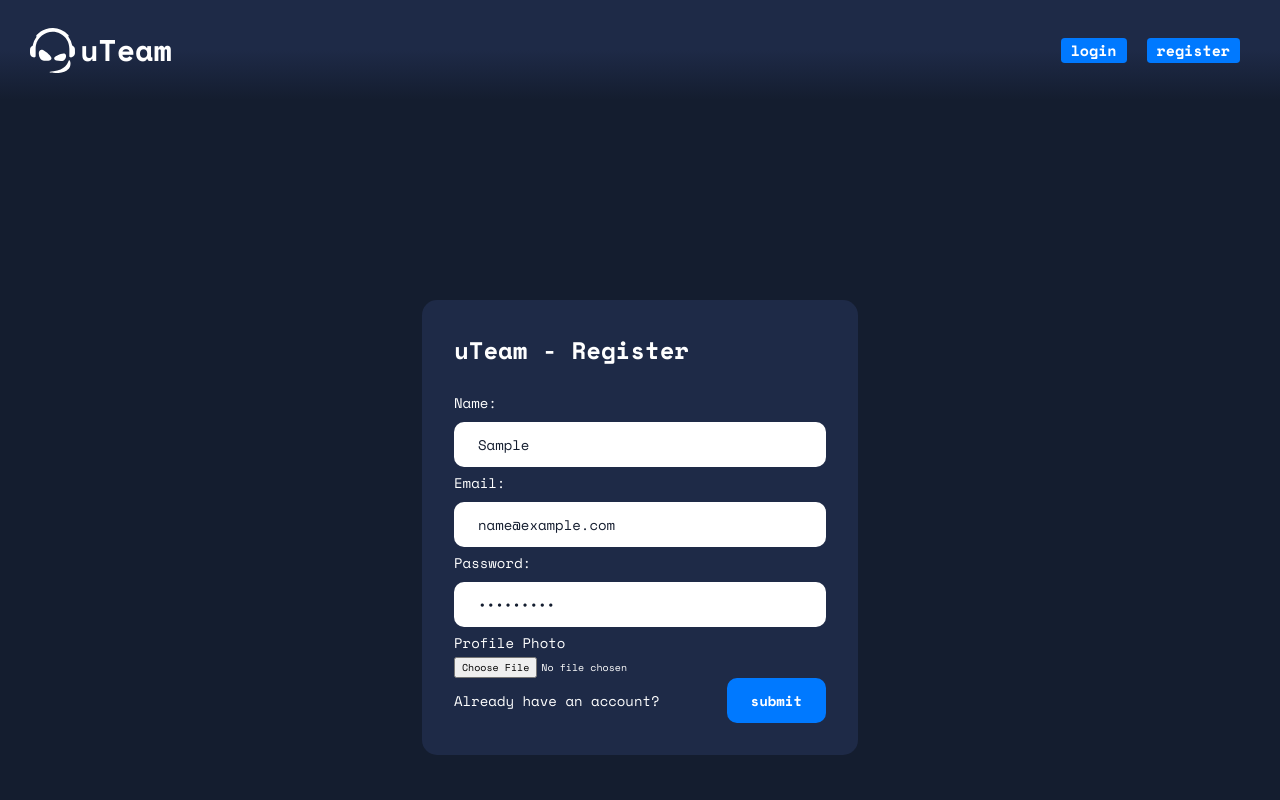
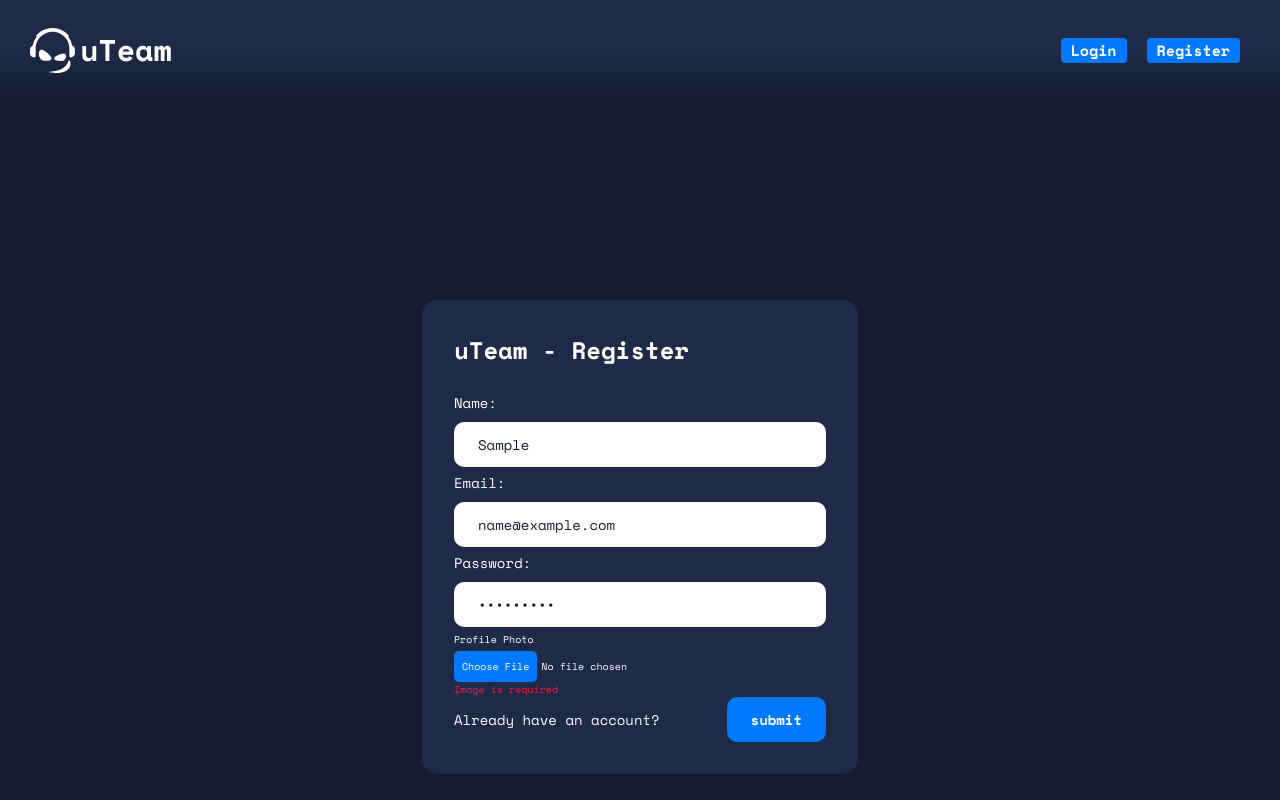
Before and after one commit to petarjs/uteam-2, a React (Create React App) app: page /register in a window 1280 px wide. Both pictures are taken after typing "Sample", "name@example.com", "Sample123" into the empty fields and a click on the input "submit". Built offline with nearby package versions, Linux system fonts and the light colour scheme; no server answers.

Commit message:
made all requested changes for [TEAM-2][TEAM-4][TEAM-3][TEAM-15]

```diff
--- a/src/App.jsx
+++ b/src/App.jsx
@@ -5,7 +5,6 @@ import { BrowserRouter, Routes, Route } from 'react-router-dom';
 import './App.scss';
 
 import Login from './components/features/Login/Login.jsx';
-import Logout from './components/features/Logout/Logout.jsx';
 import PendingApproval from './components/features/PendingApproval/PendingApproval.jsx';
 import Register from './components/features/Register/Register.jsx';
 import AsideMenu from './components/Layout/AsideMenu/AsideMenu.jsx';
@@ -31,7 +30,7 @@ function App() {
         <AsideMenu />
         <MainContent>
           <Routes>
-            <Route path="/" element={<Login />} />
+            <Route path="/" element={<PendingApproval />} />
             <Route path="/login" element={<Login />} />
             <Route path="/register" element={<Register />} />
             <Route path="/logout" element={<Login />} />
--- a/src/components/Layout/Topbar/TopBar.jsx
+++ b/src/components/Layout/Topbar/TopBar.jsx
@@ -1,21 +1,34 @@
 import { HStack, Spacer, Icon, Heading, Flex } from '@chakra-ui/react';
-import PropTypes from 'prop-types'; // ES6
 import { FaTeamspeak } from 'react-icons/fa';
 
 import TopBarLink from './TopBarLink';
 
 import { useAuthContext } from 'context/AuthContext.jsx';
 
-function TopBar({ setIsLogged }) {
-  const { handleLogout, isUserLoggedIn } = useAuthContext();
-  const guestLinks = ['login', 'register'];
-  const userLinks = ['logout', 'my-profile'];
+function TopBar() {
+  const { isUserLoggedIn, handleLogout } = useAuthContext();
+  const guestLinks = [
+    {
+      text: 'Login',
+      href: '/login',
+    },
+    {
+      text: 'Register',
+      href: '/register',
+    },
+  ];
+  const userLinks = [
+    {
+      text: 'Logout',
+      href: '/logout',
+      onClick: () => handleLogout(),
+    },
+    {
+      text: 'My Profile',
+      href: '/my-profile',
+    },
+  ];
   const links = isUserLoggedIn ? userLinks : guestLinks;
-
-  const navBarHandleLogout = () => {
-    handleLogout();
-    setIsLogged(false);
-  };
 
   return (
     <HStack
@@ -37,8 +50,13 @@ function TopBar({ setIsLogged }) {
       <Spacer />
       <HStack>
         <Flex alignItems="flex-end" flexDir={{ base: 'column', smmd: 'row' }}>
-          {links.map((linkText, index) => (
-            <TopBarLink text={linkText} key={index} handleLogout={navBarHandleLogout} />
+          {links.map((linkObj, index) => (
+            <TopBarLink
+              text={linkObj.text}
+              href={linkObj.href}
+              onClick={linkObj.onClick}
+              key={index}
+            />
           ))}
         </Flex>
       </HStack>
@@ -46,8 +64,4 @@ function TopBar({ setIsLogged }) {
   );
 }
 
-TopBar.propTypes = {
-  isUserLoggedIn: PropTypes.bool,
-};
-
 export default TopBar;
--- a/src/components/Layout/Topbar/TopBarLink.jsx
+++ b/src/components/Layout/Topbar/TopBarLink.jsx
@@ -1,15 +1,9 @@
 import { Button, Text } from '@chakra-ui/react';
 import { Link } from 'react-router-dom';
 
-function TopBarLink({ handleLogout, text, index }) {
+function TopBarLink({ text, href, onClick }) {
   return (
-    <Link
-      key={index}
-      to={`/${text}`}
-      onClick={() => {
-        if (text === 'logout') handleLogout();
-      }}
-    >
+    <Link to={href ?? '#'} onClick={onClick ?? console.log()}>
       <Button
         m=".2rem 0 .2rem 1rem"
         bg="color.buttonBlue"
--- a/src/components/features/Login/Login.jsx
+++ b/src/components/features/Login/Login.jsx
@@ -3,7 +3,6 @@ import clsx from 'clsx';
 import { useState } from 'react';
 import { Link } from 'react-router-dom';
 
-import AsideMenu from 'components/Layout/AsideMenu/AsideMenu';
 import { useAuthContext } from 'context/AuthContext.jsx';
 import useInput from 'hooks/useInput.jsx';
 import { isEmail, isPassword } from 'utils/validation';
@@ -50,10 +49,6 @@ const Login = () => {
     resetEmailInput();
     resetPasswordInput();
   };
-
-  if (isUserLoggedIn) {
-    return <AsideMenu isLogged={isUserLoggedIn} />;
-  }
 
   return (
     <section className="login">
--- a/src/components/features/Logout/Logout.jsx
+++ /dev/null
@@ -1,9 +0,0 @@
-function Logout() {
-  return (
-    <div>
-      <p>Logout!</p>
-    </div>
-  );
-}
-
-export default Logout;
--- a/src/components/features/Register/Register.jsx
+++ b/src/components/features/Register/Register.jsx
@@ -1,21 +1,18 @@
-import axios from 'axios';
 import { useState } from 'react';
 import { useForm } from 'react-hook-form';
-import { useNavigate } from 'react-router';
 import { Link } from 'react-router-dom';
 
-import { API_ENDPOINT } from '../../../config/config.js';
+import { useAuthContext } from 'context/AuthContext.jsx';
 
 import './Register.scss';
 
 const Registration = () => {
+  const { handleRegister } = useAuthContext();
   const [userData, setUserData] = useState({
     identifier: '',
     password: '',
     file: [],
   });
-
-  const navigate = useNavigate();
 
   const {
     register,
@@ -26,23 +23,9 @@ const Registration = () => {
     trigger,
   } = useForm();
 
-  const handleSubmitRegistration = (data) => {
+  const handleSubmitRegistration = async (data) => {
+    await handleRegister(data);
     setUserData(data);
-
-    const handleRegistration = async () => {
-      try {
-        console.log(data, 'async');
-        const response = await axios.post(`${API_ENDPOINT}register`, data);
-        localStorage.setItem('userJwt', response.data.jwt);
-        navigate('/my-profile');
-      } catch (err) {
-        console.log(err.message);
-      } finally {
-        //reset();
-      }
-    };
-
-    handleRegistration();
   };
 
   console.log(userData);
@@ -121,16 +104,15 @@ const Registration = () => {
           {errors.password && <p className="register__error-message">{errors.password.message}</p>}
 
           <div className="register__field">
-            <label className="register__label" htmlFor="upload_file">
-              Profile Photo
-            </label>
+            <label htmlFor="upload_file">Profile Photo</label>
             <input
               type="file"
               id="upload_file"
               accept=".png, .jpg, .jpeg"
               placeholder="Upload File"
-              {...register('file')}
+              {...register('image', { required: 'Image is required' })}
             />
+            {errors.image && <p className="register__error-message">{errors.image.message}</p>}
           </div>
 
           <div className="register__btn-conteiner">
--- a/src/components/features/Register/Register.scss
+++ b/src/components/features/Register/Register.scss
@@ -84,3 +84,12 @@
     }
   }
 }
+
+input[type='file']::file-selector-button {
+  background-color: var(--button-blue);
+  color: var(--white-text);
+  border-radius: 0.5rem;
+  padding: 0.8rem;
+  border: none;
+  margin-top: 0.4rem;
+}
--- a/src/config/config.js
+++ b/src/config/config.js
@@ -1,5 +1,5 @@
 // const API_ENDPOINT = 'https://uteam-61de5-default-rtdb.firebaseio.com/users.json';
-const API_ENDPOINT = 'http://localhost:1337/api/auth/local/';
+const API_ENDPOINT = 'http://localhost:1337/api/';
 const REGEXFOREMAIL =
   /^(([^<>()[\]\\.,;:\s@"]+(\.[^<>()[\]\\.,;:\s@"]+)*)|(".+"))@((\[[0-9]{1,3}\.[0-9]{1,3}\.[0-9]{1,3}\.[0-9]{1,3}\])|(([a-zA-Z\-0-9]+\.)+[a-zA-Z]{2,}))$/;
 
--- a/src/context/AuthContext.jsx
+++ b/src/context/AuthContext.jsx
@@ -1,8 +1,7 @@
-import axios from 'axios';
 import { createContext, useContext, useState, useEffect } from 'react';
 import { useNavigate } from 'react-router';
 
-import { API_ENDPOINT } from '../config/config.js';
+import { login, register } from 'services/auth';
 
 const AuthContext = createContext({
   currentUser: { identifier: '', password: '' },
@@ -18,22 +17,21 @@ export const AuthContextProvider = ({ children }) => {
   const [isUserLoggedIn, setUserLoggedIn] = useState(false);
   const navigate = useNavigate();
 
+  const loginUser = (userData) => {
+    setCurrentUser(userData.user);
+    localStorage.setItem('userJwt', userData.jwt);
+    setUserLoggedIn(true);
+    navigate('/pending-approval');
+  };
+
+  const handleRegister = async (data) => {
+    const userData = await register(data);
+    loginUser(userData);
+  };
+
   const handleLogin = async (identifier, password) => {
-    const user = { identifier, password };
-
-    try {
-      const response = await axios.post(API_ENDPOINT, user);
-      // console.log(response.data.user, '🚀🤘USER');
-      // console.log('token', response.data.jwt);
-
-      setCurrentUser(response.data.user);
-
-      localStorage.setItem('userJwt', response.data.jwt);
-      setUserLoggedIn(true);
-      navigate('/my-profile');
-    } catch (err) {
-      console.error(`${err.message}, 💥🤯`);
-    }
+    const userData = await login(identifier, password);
+    loginUser(userData);
   };
 
   const handleLogout = () => {
@@ -57,6 +55,7 @@ export const AuthContextProvider = ({ children }) => {
     isUserLoggedIn,
     handleLogin,
     handleLogout,
+    handleRegister,
   };
 
   return <AuthContext.Provider value={authContext}>{children}</AuthContext.Provider>;
--- /dev/null
+++ b/src/services/auth.js
@@ -0,0 +1,24 @@
+import axiosInstance from './http';
+
+export const login = async (identifier, password) => {
+  const user = { identifier, password };
+
+  try {
+    const response = await axiosInstance.post('auth/local/', user);
+    // console.log(response.data.user, '🚀🤘USER');
+    // console.log('token', response.data.jwt);
+
+    return response.data;
+  } catch (err) {
+    console.error(`${err.message}, 💥🤯`);
+  }
+};
+
+export const register = async (data) => {
+  try {
+    const response = await axiosInstance.post(`auth/local/register`, data);
+    return response.data;
+  } catch (err) {
+    console.error(`${err.message}, 💥🤯`);
+  }
+};
--- /dev/null
+++ b/src/services/http.js
@@ -0,0 +1,10 @@
+import axios from 'axios';
+
+import { API_ENDPOINT } from 'config/config.js';
+
+const axiosInstance = axios.create({
+  baseURL: API_ENDPOINT,
+  timeout: 1000,
+});
+
+export default axiosInstance;
```
Also changed, not shown: .eslintrc.js.
